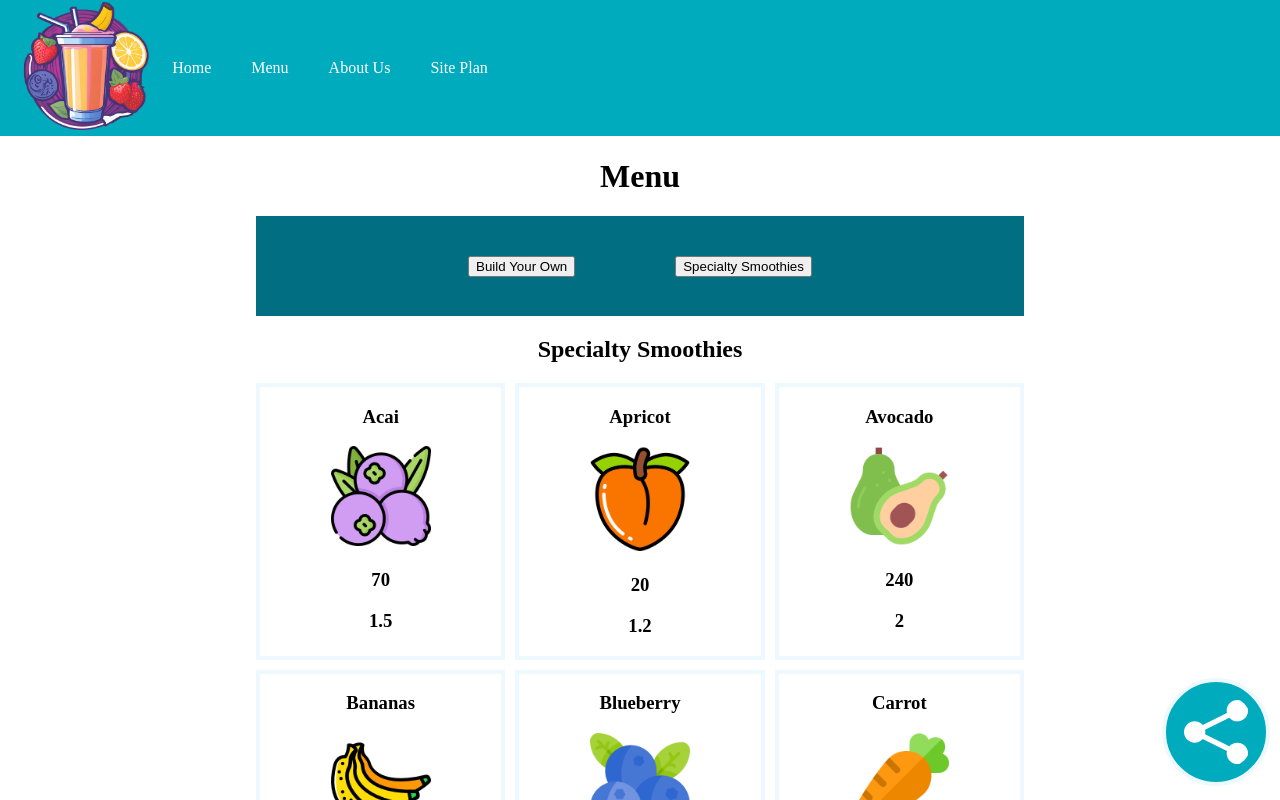
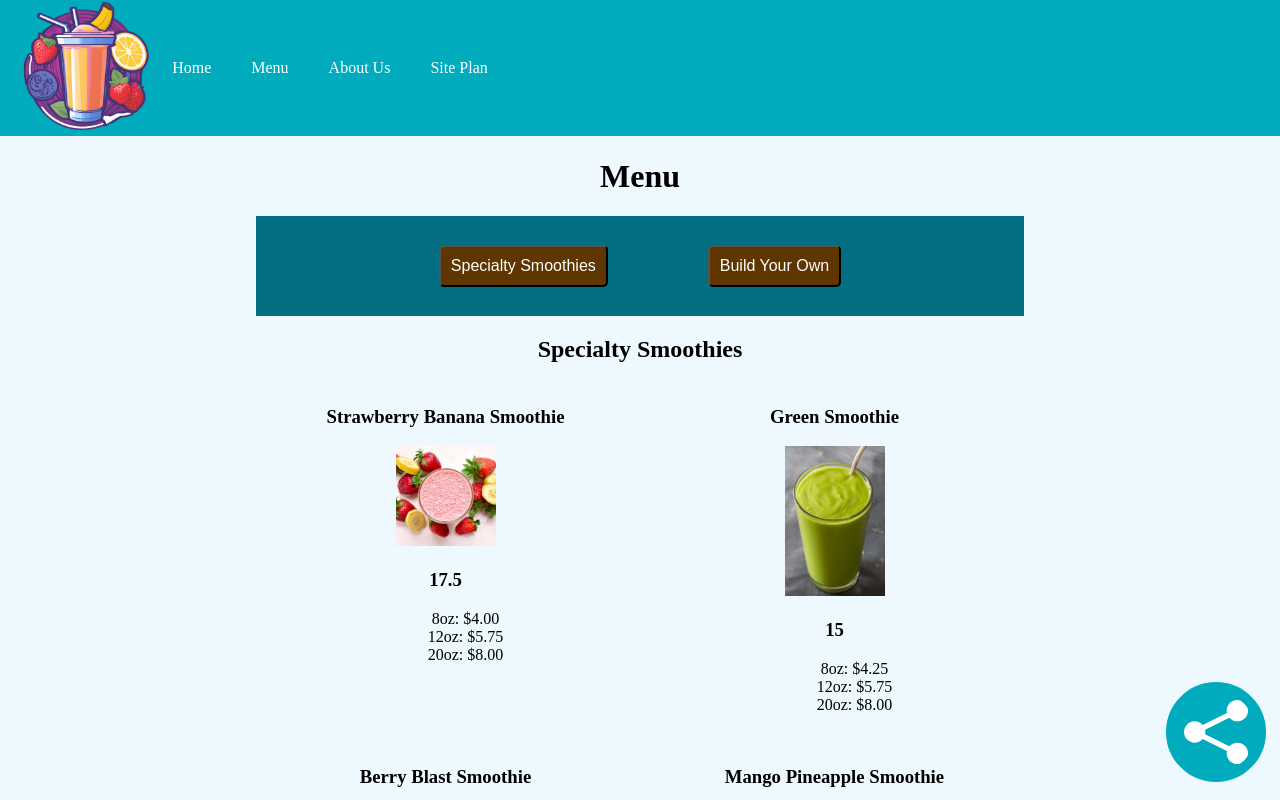
Before and after one commit to alexanderdombroski/blendz, a React (Create React App) app: page /menu in a window 1280 px wide. Shown: the top 800 px of the page. Built offline with nearby package versions, Linux system fonts and the light colour scheme; a web font is replaced by a local one.

Commit message:
added smoothie cards

```diff
--- a/src/MenuPage.tsx
+++ b/src/MenuPage.tsx
@@ -1,6 +1,8 @@
 import { useState } from "react";
+import smoothies from "./data/smoothie.json"
 import ingredients from "./data/ingredients.json"
-import { eventNames } from "process";
+import { smoothieCard, ingredientCard } from "./components/MenuCards";
+
 
 function MenuPage() {
     const [activeSection, setActiveSection] = useState<string | null>(null);
@@ -15,14 +17,17 @@ function MenuPage() {
 
             <nav className="menu-bar">
                 <ul>
+                    <li><button onClick={() => toggleSection('specialty')}>Specialty Smoothies</button></li>
                     <li><button onClick={() => toggleSection('ingredients')}>Build Your Own</button></li>
-                    <li><button onClick={() => toggleSection('specialty')}>Specialty Smoothies</button></li>
                 </ul>
             </nav>
 
         {activeSection === 'ingredients' && (
             <div className="section">
                 <h2>Build Your Own Smoothie</h2>
+                <div className="ingredients">
+                    {ingredients["ingredient"].map((i => ingredientCard(i)))}
+                </div>
 
             </div>
         )}
@@ -30,8 +35,8 @@ function MenuPage() {
         {(activeSection === 'specialty' || activeSection === null) && (
             <div className="section">
                 <h2>Specialty Smoothies</h2>
-                <div className="ingredients">
-                    {ingredients["ingredient"].map((i => ingredientCard(i)))}
+                <div className="smoothies">
+                    {smoothies.map(smoothie => smoothieCard(smoothie))}
                 </div>
             </div>
         )}
@@ -41,32 +46,5 @@ function MenuPage() {
 }
 
 
-interface ingredient {
-    id: number,
-    name: string,
-    image: string
-    costPerUnit: number,
-    calories: number
-}
-
-function ingredientCard(ingredient: ingredient) {
-    return (
-        <div className="ingredient" key={ingredient.id} onClick={(event) => addBorder(event)}>
-            <h3>{ingredient["name"]}</h3>
-            <img src={`${process.env.PUBLIC_URL}${ingredient["image"]}`} alt={ingredient["name"]} />
-            <h3>{ingredient["calories"]}</h3>
-            <h3>{ingredient["costPerUnit"]}</h3>
-        </div>
-    );
-}
-
-function addBorder(event: React.MouseEvent<HTMLDivElement>) {
-    const target = event.currentTarget as HTMLDivElement;
-    const currentBorder = target.style.borderColor;
-    if (target != null) {
-        target.style.borderColor = (currentBorder === "black") ? "#EEF8FF" : "black"
-    }
-}
-
 
 export default MenuPage;
--- /dev/null
+++ b/src/components/MenuCards.tsx
@@ -0,0 +1,56 @@
+
+interface ingredient {
+    id: number,
+    name: string,
+    image: string
+    costPerUnit: number,
+    calories: number
+}
+
+function ingredientCard(ingredient: ingredient) {
+    return (
+        <div className="card" key={ingredient["id"]} onClick={(event) => addBorder(event)}>
+            <h3>{ingredient["name"]}</h3>
+            <img src={`${process.env.PUBLIC_URL}${ingredient["image"]}`} alt={ingredient["name"]} />
+            <h3>{ingredient["calories"]}</h3>
+            <h3>${ingredient["costPerUnit"].toFixed(2)}</h3>
+        </div>
+    );
+}
+
+interface smoothie {
+    id: number,
+    name: string,
+    image: string,
+    ingredients: string[],
+    averageCaloriesPerOz: number,
+    cost: {
+        "8oz": number
+        "12oz": number
+        "20oz": number
+    }
+}
+
+
+function smoothieCard(smoothie: smoothie) {
+    return (
+        <div className="card" key={smoothie["id"]} onClick={(event) => addBorder(event)}>
+            <h3>{smoothie["name"]}</h3>
+            <img src={`${process.env.PUBLIC_URL}${smoothie["image"]}`} alt={smoothie["name"]} />
+            <h3>{smoothie["averageCaloriesPerOz"]}</h3>
+            <ul>
+                {Object.entries(smoothie.cost).map(([k, v]) => <li>{k}: ${v.toFixed(2)}</li>)}
+            </ul>
+        </div>
+    );
+}
+
+function addBorder(event: React.MouseEvent<HTMLDivElement>) {
+    const target = event.currentTarget as HTMLDivElement;
+    const currentBorder = target.style.borderColor;
+    if (target != null) {
+        target.style.borderColor = (currentBorder === "black") ? "#EEF8FF" : "black"
+    }
+}
+
+export { smoothieCard, ingredientCard }
--- a/src/data/smoothie.json
+++ b/src/data/smoothie.json
@@ -1,112 +1,122 @@
 [
     {
+        "id": 1,
         "name": "Strawberry Banana Smoothie",
         "image": "images/smoothie/strawberry-banana-smoothie.png",
         "ingredients": ["Banana", "Strawberries", "Greek Yogurt", "Almond Milk", "Honey"],
         "averageCaloriesPerOz": 17.5,
         "cost": {
-            "8 oz": 4.00,
-            "12 oz": 5.75,
-            "20 oz": 8.00
+            "8oz": 4.00,
+            "12oz": 5.75,
+            "20oz": 8.00
         }
     },
     {
+        "id": 2,
         "name": "Green Smoothie",
         "image": "images/smoothie/avocado-spinach-smoothie.jpg",
         "ingredients": ["Spinach", "Kale", "Banana", "Apple", "Almond Milk", "Chia Seeds"],
         "averageCaloriesPerOz": 15,
         "cost": {
-            "8 oz": 4.25,
-            "12 oz": 5.75,
-            "20 oz": 8.00
+            "8oz": 4.25,
+            "12oz": 5.75,
+            "20oz": 8.00
         }
     },
     {
+        "id": 3,
         "name": "Berry Blast Smoothie",
-        "image": "images/smoothie/blackberry-apple.jpeg",
+        "image": "images/smoothie/blackberry-apple.jpg",
         "ingredients": ["Mixed Berries", "Greek Yogurt", "Almond Milk", "Honey"],
         "averageCaloriesPerOz": 16,
         "cost": {
-            "8 oz": 4.00,
-            "12 oz": 5.75,
-            "20 oz": 8.00
+            "8oz": 4.00,
+            "12oz": 5.75,
+            "20oz": 8.00
         }
     },
     {
+        "id": 4,
         "name": "Mango Pineapple Smoothie",
         "image": "images/smoothie/mango-smoothie.jpg",
         "ingredients": ["Mango", "Pineapple", "Greek Yogurt", "Orange Juice", "Honey"],
         "averageCaloriesPerOz": 18,
         "cost": {
-            "8 oz": 4.50,
-            "12 oz": 6.25,
-            "20 oz": 9.00
+            "8oz": 4.50,
+            "12oz": 6.25,
+            "20oz": 9.00
         }
     },
     {
+        "id": 5,
         "name": "Tropical Smoothie",
         "image": "images/smoothie/banana-pineapple-tropical-smoothie.jpg",
         "ingredients": ["Mango", "Pineapple", "Banana", "Coconut Milk", "Orange Juice"],
         "averageCaloriesPerOz": 18.5,
         "cost": {
-            "8 oz": 4.50,
-            "12 oz": 6.25,
-            "20 oz": 9.00
+            "8oz": 4.50,
+            "12oz": 6.25,
+            "20oz": 9.00
         }
     },
     {
+        "id": 6,
         "name": "Avocado Smoothie",
         "image": "images/smoothie/avocado-banana-smoothie.webp",
         "ingredients": ["Avocado", "Banana", "Spinach", "Almond Milk", "Honey"],
         "averageCaloriesPerOz": 20,
         "cost": {
-            "8 oz": 5.00,
-            "12 oz": 6.50,
-            "20 oz": 10.00
+            "8oz": 5.00,
+            "12oz": 6.50,
+            "20oz": 10.00
         }
     },
     {
+        "id": 7,
         "name": "Peanut Butter Banana Smoothie",
         "image": "images/smoothie/banana-smoothie.jpeg",
         "ingredients": ["Banana", "Peanut Butter", "Greek Yogurt", "Almond Milk", "Honey"],
         "averageCaloriesPerOz": 22.5,
         "cost": {
-            "8 oz": 5.00,
-            "12 oz": 6.50,
-            "20 oz": 10.00
+            "8oz": 5.00,
+            "12oz": 6.50,
+            "20oz": 10.00
         }
     },
     {
+        "id": 8,
         "name": "Chocolate Banana Smoothie",
         "image": "images/smoothie/chocolate-pb-banana-smoothie.jpg",
         "ingredients": ["Banana", "Peanut Butter", "Cocoa Powder", "Greek Yogurt", "Almond Milk", "Honey"],
         "averageCaloriesPerOz": 20,
         "cost": {
-            "8 oz": 4.50,
-            "12 oz": 6.25,
-            "20 oz": 9.00
+            "8oz": 4.50,
+            "12oz": 6.25,
+            "20oz": 9.00
         }
     },
     {
+        "id": 9,
         "name": "Blueberry Acai Smoothie",
         "image": "images/smoothie/blueberry-smoothie.webp",
         "ingredients": ["Blueberries", "Acai Puree", "Banana", "Greek Yogurt", "Almond Milk", "Honey"],
         "averageCaloriesPerOz": 18,
         "cost": {
-            "8 oz": 4.50,
-            "12 oz": 6.25,
-            "20 oz": 9.00
+            "8oz": 4.50,
+            "12oz": 6.25,
+            "20oz": 9.00
         }
     },
     {
+        "id": 10,
         "name": "Carrot Orange Smoothie",
         "image": "images/smoothie/smoothie-orange.jpg",
         "ingredients": ["Carrot", "Orange", "Banana", "Greek Yogurt", "Almond Milk", "Honey"],
         "averageCaloriesPerOz": 15.5,
         "cost": {
-            "8 oz": 4.00,
-            "12 oz": 5.75,
-            "20 oz": 8.00
+            "8oz": 4.00,
+            "12oz": 5.75,
+            "20oz": 8.00
         }
     }
 ]
--- a/src/styles/styles.css
+++ b/src/styles/styles.css
@@ -11,7 +11,7 @@
   --secondary-color: #00ABBD;
   --accent1-color: #FF9933;
   --accent2-color: #EEF8FF;
-  /* --accent3-color: #5f3600; */
+  --accent3-color: #5f3600;
 
   /* change the values below to your chosen font(s) */
   --heading-font: "Playwrite DE Grund", georgia, serif;
@@ -52,6 +52,13 @@ img {
     width: 100%;
 }
 
+body, #root {
+    background-color: var(--accent2-color);
+}
+
+li {
+    list-style-type: none;
+}
 
 /* -------------------- Header -------------------- */
 
@@ -74,10 +81,6 @@ nav ul {
     height: 100%;
     margin: 0;
     padding: 0;
-}
-
-nav li {
-    list-style-type: none;
 }
 
 .logo {
@@ -203,7 +206,7 @@ footer a:hover {
     color: var(--accent1-color);
 }
 
-/* -------------------- Menu Page -------------------- */
+/* ---------------------------------------- Menu Page ---------------------------------------- */
 
 .menu-bar ul {
     background-color: var(--paragraph-background-color);
@@ -215,21 +218,40 @@ footer a:hover {
 
 .menu-bar button {
     margin: 50px;
+    padding: 10px;
+    border-radius: 5px;
+    background-color: var(--accent3-color);
+    color: var(--headline-color-on-color);
+    font-size: 1rem;
+}
+
+.menu-bar button:hover {
+    color: var(--nav-hover-link-color);
+}
+
+.ingredients, .smoothies {
+    display: grid;
+    gap: 10px;
 }
 
 .ingredients {
-    display: grid;
     grid-template-columns: 1fr 1fr 1fr;
-    gap: 10px;
 }
 
-.ingredient {
+.smoothies {
+    grid-template-columns: 1fr 1fr;
+}
+
+.card {
     border: 4px var(--accent2-color) solid;
 }
 
-.ingredient img {
+.card img {
     width: 100px;
 }
+
+
+
 
 
 
```
